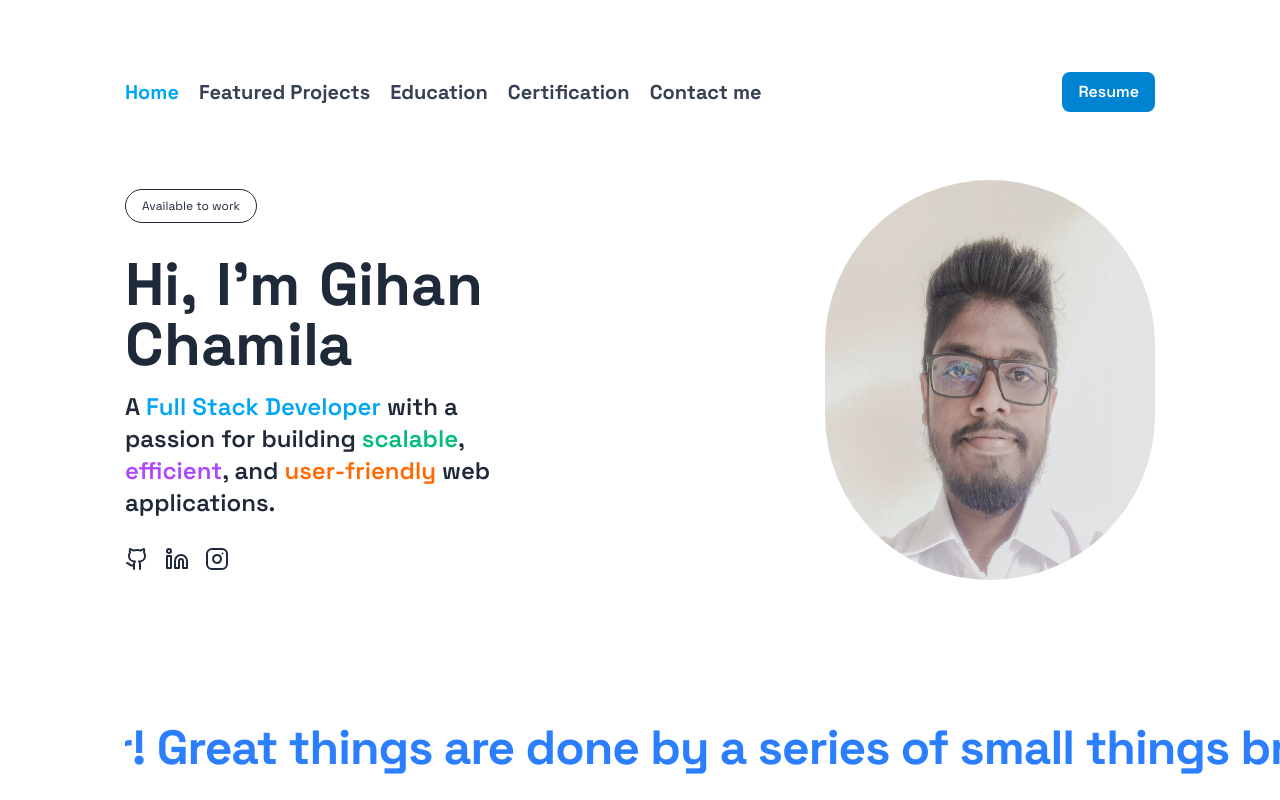
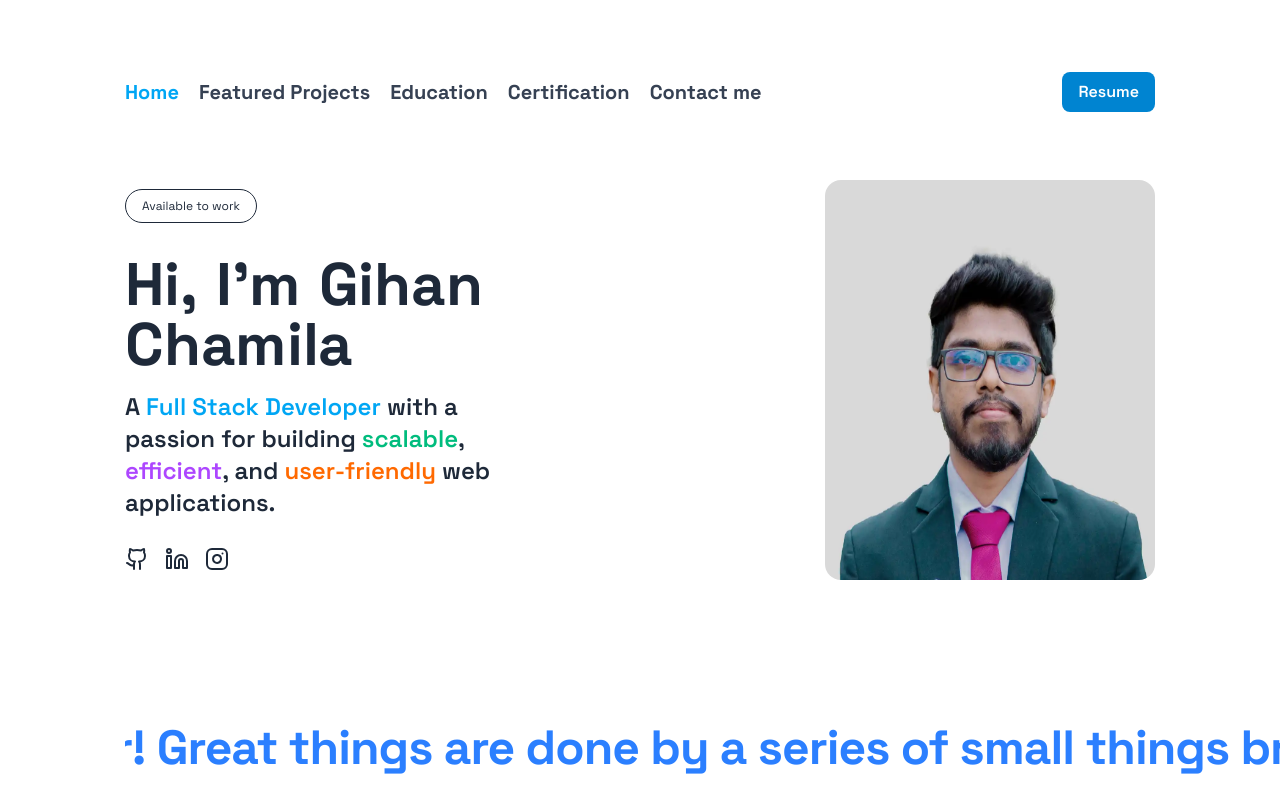
Before and after one commit to gihanchamila/portfolio-frontend, a React (Vite) app: page / in a window 1280 px wide. Shown: the top 800 px of the page. Built offline with nearby package versions, Linux system fonts and the light colour scheme; no server answers.

Commit message:
style: update profile image styles in HeroSection component

```diff
--- a/src/components/Sections/HeroSection.jsx
+++ b/src/components/Sections/HeroSection.jsx
@@ -60,7 +60,7 @@ const HeroSection = () => {
                 onMouseEnter={() => setCursorVisible(true)}
                 onMouseLeave={() => setCursorVisible(false)}
                 alt="A personal headshot of Gihan Chamila, the developer."
-                className="w-[200px] h-[200px] rounded-full xs:mb-6 xs:mt-5 lg:mt-0"
+                className="w-[150px] h-[150px] rounded-2xl xs:mb-6 xs:mt-5 lg:mt-0"
               />
             </div>
           </div>
@@ -101,7 +101,7 @@ const HeroSection = () => {
               onMouseEnter={() => setCursorVisible(true)}
               onMouseLeave={() => setCursorVisible(false)}
               alt="A personal headshot of Gihan Chamila, the developer."
-              className="lg:w-[400px] lg:h-[400px] xs:w-[200px] xs:h-[200px] rounded-full lg:mb-0 xs:mt-5 lg:mt-0"
+              className="lg:w-[400px] lg:h-[400px] xs:w-[200px] xs:h-[200px] rounded-2xl lg:mb-0 xs:mt-5 lg:mt-0"
             />
           </div>
         </section>
```
Also changed, not shown: src/assets/profileImage.webp.
